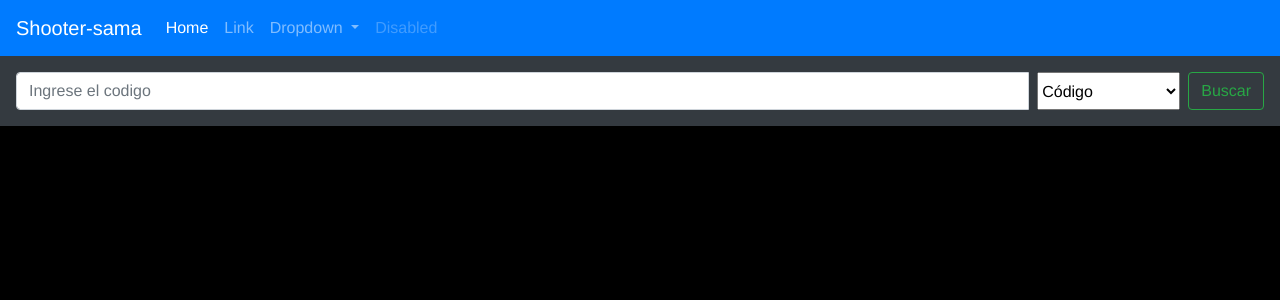
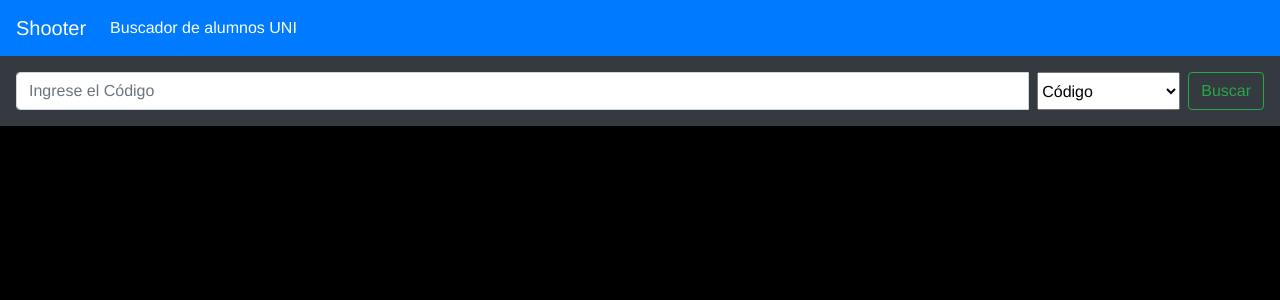
Before and after one commit to RonaldoNolasco/buscador-alumnos-uni-frontend, a Vue app: page / in a window 1280 px wide. Shown: the top 300 px of the page. Built offline with nearby package versions, Linux system fonts and the light colour scheme.

Commit message:
final¿?

```diff
--- a/package.json
+++ b/package.json
@@ -11,6 +11,7 @@
     "bootstrap-vue": "^2.4.0",
     "bulma": "^0.8.0",
     "core-js": "^3.4.4",
+    "request": "^2.88.2",
     "vue": "^2.6.10",
     "vuex": "^3.1.2",
     "xmlhttprequest": "^1.8.0"
--- a/src/App.vue
+++ b/src/App.vue
@@ -3,7 +3,7 @@
         <Navbar/>
         <div class="p-3 bg-dark">
             <div class="input-group">
-                <input class="form-control mr-sm-2" type="text" placeholder="Ingrese el codigo" aria-label="Search" v-model="entrada" @keyup.enter="buscar">
+                <input class="form-control mr-sm-2" type="text" :placeholder="'Ingrese el '+relacion(tipo)" aria-label="Search" v-model="entrada" @keyup.enter="buscar" oninput="this.value = this.value.toUpperCase()">
                 <select class="mr-sm-2" v-model="tipo">
                     <option value="codigo" selected="selected">Código</option>
                     <option value="ap">Apellido Paterno</option>
@@ -27,7 +27,7 @@
             </thead>
             <tbody>
                 <tr v-for="valido in validos" v-bind:key="valido.id">
-                    <td scope="row">{{valido.id}}</td>
+                    <td scope="row"><strong>{{valido.id}}</strong></td>
                     <td><img :src="valido.imgUrl" width="35px"></td>
                     <td>{{valido.codigo}}</td>
                     <td>{{valido.especialidad}}</td>
@@ -52,6 +52,12 @@ export default {
         entrada:"",
         tipo:"codigo",
         datos:require('./../public/codigos.json'),
+        arrayRelacion:[
+            { key:'codigo',value:'Código' },
+            { key:'ap', value:'Apellido Paterno' },
+            { key:'am', value:'Apellido Materno' },
+            { key:'nombre', value:'Nombre' },
+        ],
         validos:[],
         }
     },
@@ -60,6 +66,22 @@ export default {
     },
 //for in es para objetos, for of es para arreglos
     methods:{
+        /*
+        relacion(cad){
+            if(cad=="codigo") return "Codigo";
+            else if(cad=="ap") return "Apellido Parteno";
+            else if(cad=="am") return "Apellido Marteno";
+            else return "Nombre";
+        },
+        */
+        relacion(cad){
+            for (var rela of this.arrayRelacion){
+                if (rela.key==cad) {
+                    return rela.value;
+                    break;
+                }
+            }
+        },
         buscar(){
             this.validos=[]
             let valInput=false
--- a/src/components/Navbar.vue
+++ b/src/components/Navbar.vue
@@ -1,36 +1,18 @@
 <template>
     <div class="Navbar">
         <nav class="navbar navbar-expand-lg navbar-dark bg-primary">
-            <a class="navbar-brand" href="#">Shooter-sama</a>
+            <a class="navbar-brand" href="https://www.youtube.com/channel/UCvdqZ92DnIXTi4N5ixy8aYA" target="_blank">Shooter</a>
             <button class="navbar-toggler" type="button" data-toggle="collapse" data-target="#navbarSupportedContent" aria-controls="navbarSupportedContent" aria-expanded="false" aria-label="Toggle navigation">
                 <span class="navbar-toggler-icon"></span>
             </button>
 
             <div class="collapse navbar-collapse" id="navbarSupportedContent">
                 <ul class="navbar-nav mr-auto">
-                <li class="nav-item active">
-                    <a class="nav-link" href="#">Home <span class="sr-only">(current)</span></a>
-                </li>
-                <li class="nav-item">
-                    <a class="nav-link" href="#">Link</a>
-                </li>
-                <li class="nav-item dropdown">
-                    <a class="nav-link dropdown-toggle" href="#" id="navbarDropdown" role="button" data-toggle="dropdown" aria-haspopup="true" aria-expanded="false">
-                    Dropdown
-                    </a>
-                    <div class="dropdown-menu" aria-labelledby="navbarDropdown">
-                    <a class="dropdown-item" href="#">Action</a>
-                    <a class="dropdown-item" href="#">Another action</a>
-                    <div class="dropdown-divider"></div>
-                    <a class="dropdown-item" href="#">Something else here</a>
-                    </div>
-                </li>
-                <li class="nav-item">
-                    <a class="nav-link disabled" href="#">Disabled</a>
-                </li>
+                    <li class="nav-item active">
+                        <a class="nav-link" href="#">Buscador de alumnos UNI <span class="sr-only">(current)</span></a>
+                    </li>
                 </ul>
             </div>
-
         </nav>
     </div>
 </template>
```
Also changed, not shown: test.js (deleted, +0 -11 lines), 1 other file (tests, documents, lock files or other folders).
